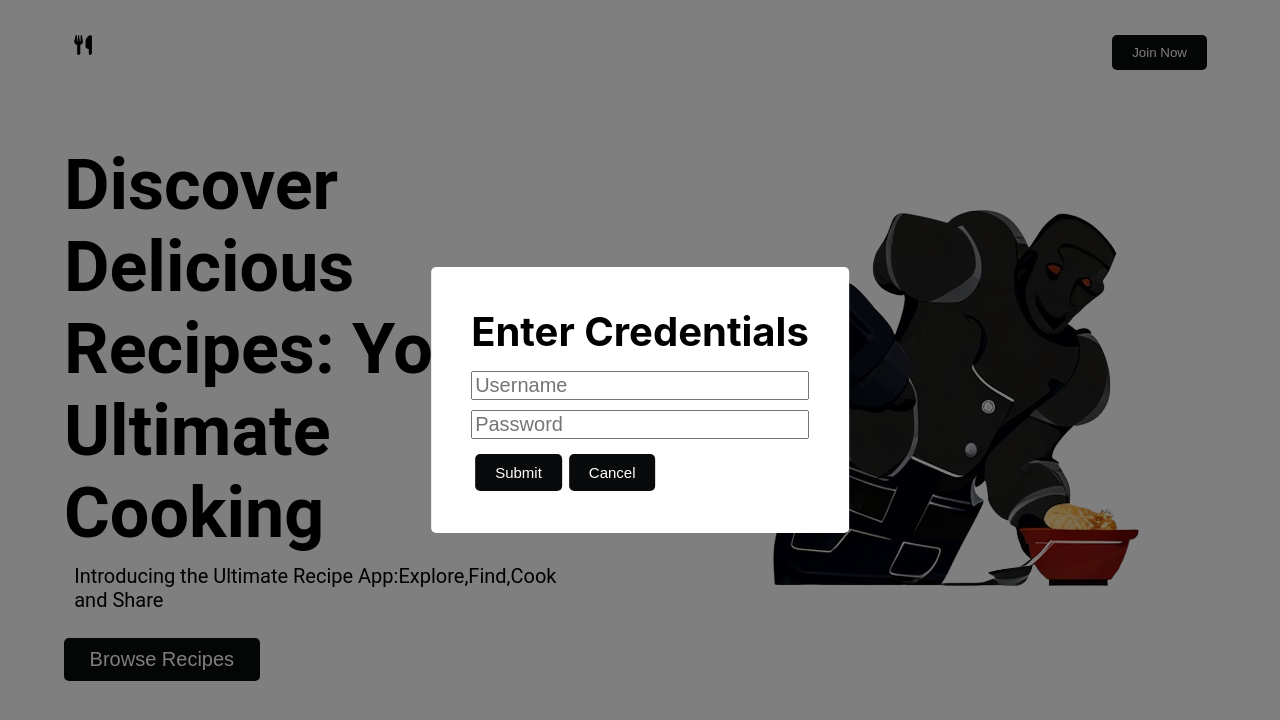
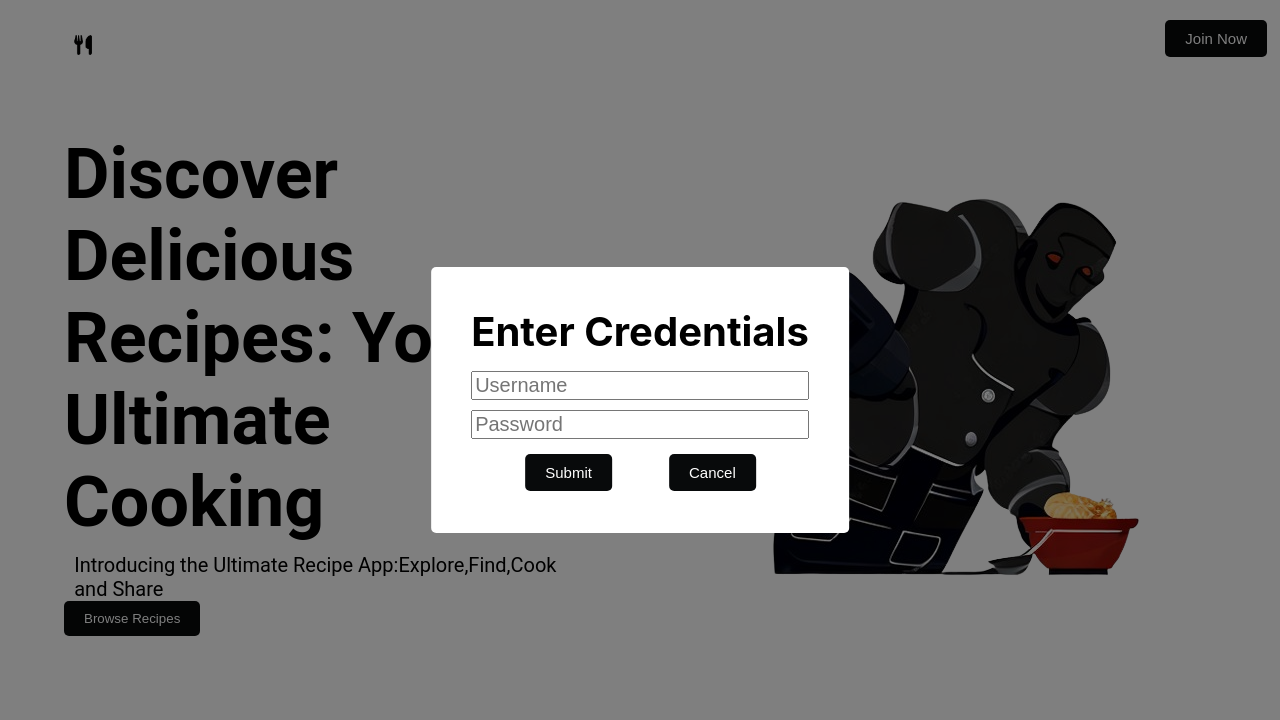
Before and after one commit to Prudhvi-Nath-Reddy/recipe-finder, a React (Create React App) app in the folder frontend/: page / in a window 1280 px wide. Both pictures are taken after a click on the button "Browse Recipes". Shown: the top 720 px of the page. Built offline with nearby package versions, Linux system fonts and the light colour scheme; no server answers.

Commit message:
made css files for landing page and Addrecipepopup

```diff
--- a/frontend/src/AddRecipePopup.js
+++ b/frontend/src/AddRecipePopup.js
@@ -1,6 +1,7 @@
 import React, { Component } from 'react';
 import Select from 'react-select';
 import axios from 'axios' ;
+import "./AddRecipePopup.css";
 
 class AddRecipePopup extends Component {
   constructor(props) {
@@ -116,80 +117,19 @@ class AddRecipePopup extends Component {
     const { theme,loginUsername } = this.props;
     const { recipeName, selectedIngredients, timeNeeded, process, precautions, allIngredients ,author} = this.state;
 
-    const styles = {
-    popupContainer: {
-    position: 'fixed',
-    top: '50%',
-    left: '50%',
-    transform: 'translate(-50%, -50%)',
-    background: 'white',
-    padding: '40px',
-    borderRadius: '5px',
-    minWidth: '50%',
-    textAlign: 'center',
-    },
-    title: {
-    fontSize: '30px',
-    fontWeight: 'bold',
-    marginBottom: '10px',
-    },
-    inputField: {
-    marginTop: '5px',
-    marginBottom: '5px',
-    fontSize: '20px',
-    width: '100%',
-    boxSizing: 'border-box',
-    padding: '8px',
-    borderRadius: '5px',
-    border: '1px solid #ccc',
-    },
-      selectContainer: {
-        marginTop: '5px',
-        marginBottom: '5px',
-        width: '100%',
-        textAlign: 'left',
-      },
-      textArea: {
-        marginTop: '5px',
-        marginBottom: '5px',
-        fontSize: '20px',
-        width: '100%',
-        minHeight: '100px',
-        boxSizing: 'border-box',
-        padding: '8px',
-        borderRadius: '5px',
-        border: '1px solid #ccc',
-      },
-      buttonContainer: {
-        display: 'flex',
-        justifyContent: 'space-evenly',
-        marginTop: '10px',
-      },
-      addrecipebutton: {
-        backgroundColor: theme.colors.button,
-        color: theme.colors.white,
-        width: '30%',
-        minHeight: '40px',
-        border: 'none',
-        borderRadius: '5px',
-        cursor: 'pointer',
-        fontSize: '15px',
-      },
-    };
-
     return (
 
-      <div style={{ position: 'fixed', top: 0, left: 0, width: '100%', height: '100%', background: 'rgba(0,0,0,0.5)' }}>
-        <div style={styles.popupContainer}>
-          <div style={styles.title}>Create Recipe</div>
+      <div className='popupBackground'>
+        <div className='popupContainer'>
+          <div className='title'>Create Recipe</div>
           <input
-            style={styles.inputField}
+            className='addrecipeinputField'
             type="text"
             placeholder="Recipe name"
             value={recipeName}
             onChange={this.handleRecipeNameChange}
           />
-          <div style={styles.selectContainer}>
+          <div className='selectContainer'>
             <Select
               isMulti
               options={allIngredients}
@@ -199,29 +139,29 @@ class AddRecipePopup extends Component {
             />
           </div>
           <input
-            style={styles.inputField}
+            className='addrecipeinputField'
             type="text"
             placeholder="Time needed"
             value={timeNeeded}
             onChange={this.handleTimeNeededChange}
           />
           <textarea
-            style={styles.textArea}
+            className='addrecipetextArea'
             placeholder="Process"
             value={process}
             onChange={this.handleProcessChange}
           />
           <textarea
-            style={styles.textArea}
+            className='addrecipetextArea'
             placeholder="Precautions"
             value={precautions}
             onChange={this.handlePrecautionsChange}
           />
-          <div style={styles.buttonContainer}>
-            <button style={styles.addrecipebutton} onClick={this.handleAddRecipe}>
+          <div className='buttonContainer'>
+            <button className='addrecipebutton' onClick={this.handleAddRecipe}>
               Add Recipe
             </button>
-            <button style={styles.addrecipebutton} onClick={this.handleClosePopup}>
+            <button className='addrecipebutton' onClick={this.handleClosePopup}>
               Cancel
             </button>
           </div>
--- a/frontend/src/App.js
+++ b/frontend/src/App.js
@@ -12,7 +12,6 @@ function App() {
     const [recipes, setRecipes] = useState([]);
 
     const handleLogin = (username) => {
-      // Your login logic
       setLoginUsername(username);
     };
 
--- /dev/null
+++ b/frontend/src/LandingPage.css
@@ -0,0 +1,89 @@
+/* Add appropriate styles based on your needs */
+
+.topcontainer {
+    display: flex;
+    justify-content: space-between;
+    padding: 10px;
+  }
+
+  .createaccount{
+    font-size: 40px;
+    font-weight: bold;
+    margin-bottom: 10px;
+  }
+
+  .signupinput{
+    margin-top: 5px;
+    margin-bottom: 5px;
+    font-size: 20px;
+  }
+
+  .signuppopupContainer {
+    position: fixed;
+    top: 50%;
+    left: 50%;
+    transform: translate(-50%, -50%);
+    background: white;
+    padding: 40px;
+    border-radius: 5px;
+    text-align: center;
+}
+
+  .logoContainer {
+    margin: 2% 0 0 5%;
+  }
+
+  .logo {
+    width: 20px;
+    height: 20px;
+  }
+
+  .buttonContainer {
+    display: flex;
+    justify-content: flex-end;
+    margin: 2% 5% 0 0;
+  }
+
+  .browserecipesbutton {
+    background-color: #080a0b;
+    color: white;
+    padding: 10px 20px;
+    border: none;
+    border-radius: 5px;
+    cursor: pointer;
+  }
+
+  .signupbutton {
+    background-color: #080a0b;
+    color: white;
+    padding: 10px 20px;
+    border: none;
+    border-radius: 5px;
+    cursor: pointer;
+    margin: 10px 3px 2px 4px;
+    font-size: 15px;
+  }
+
+  .bottomcontainer {
+    display: flex;
+    justify-content: space-between;
+    margin: 5% 0;
+  }
+
+  .column {
+    width: 40%;
+    margin: 0 5%;
+  }
+
+  .column1 {
+    text-align: left;
+    width: 40%;
+    margin: 0 5%;
+  }
+
+  .bottombuttoncontainer {
+    display: flex;
+    margin-top: 5%;
+  }
+
+  /* Add more styles as needed */
--- a/frontend/src/LandingPage.js
+++ b/frontend/src/LandingPage.js
@@ -2,7 +2,7 @@ import React, { Component } from 'react';
 import utensilsIcon from './images/Icon utensils.png';
 import cooking from './images/cooking.png'
 import { Navigate } from 'react-router-dom';
-
+import './LandingPage.css';
 import axios from 'axios' ;
 class LandingPage extends Component {
 
@@ -66,26 +66,11 @@ class LandingPage extends Component {
           console.log(error);
 
         }
-
-
-        // Close the signup popup after handling the account creation
         this.handleCloseSignupPopup();
       };
 
       handleLogin = () => {
-        // console.log('Login Username:', this.state.loginUsername);
-        // console.log('Login Password:', this.state.loginPassword);
         console.log('eneterd handle login');
-        // // Handle login logic here
-        // try {
-        //   axios.post("http://localhost:8000/ingredient",{
-        //     name:"Chicken",
-        //   })
-        // }
-        // catch(error)
-        // {
-        //   console.log(error)
-        // }
         try {
           axios.post("http://localhost:8000/",{
             username: this.state.loginUsername,password:this.state.loginPassword
@@ -143,88 +128,31 @@ class LandingPage extends Component {
   render() {
     const { theme } = this.props;
 
-    const styles = {
-      topcontainer: {
-        display: 'flex',
-        justifyContent: 'space-between',
-        padding: '10px',
-
-      },
-      logoContainer: {
-        margin: '2% 0 0 5%', // top right bottom left
-      },
-      logo: {
-        width: '20px',
-        height: '20px',
-      },
-      buttonContainer: {
-        display: 'flex',
-        justifyContent: 'flex-end',
-        margin: '2% 5% 0 0',
-      },
-      button: {
-        backgroundColor: theme.colors.button,
-        color: theme.colors.white,
-        padding: '10px 20px',
-        border: 'none',
-        borderRadius: '5px',
-        cursor: 'pointer',
-      },
-      signupbutton: {
-        backgroundColor: theme.colors.button,
-        color: theme.colors.white,
-        padding: '10px 20px',
-        border: 'none',
-        borderRadius: '5px',
-        cursor: 'pointer',
-        margin:'10px 3px 2px 4px',
-        fontSize:'15px'
-      },
-      bottomcontainer: {
-        display: 'flex',
-        justifyContent: 'space-between',
-        margin: '5% 0',
-      },
-      column: {
-        width: '40%',
-        margin: '0 5%',
-      },
-      column1: {
-        textAlign: 'left',
-      },
-      bottombuttoncontainer:{
-        display:'flex',
-        marginTop:'5%'
-      }
-    };
-
-
-
     return (
       <div>
-        <div style={styles.topcontainer}>
-            <div style={styles.logoContainer}>
+        <div className='topcontainer'>
+            <div className='logoContainer'>
             <img
                 src={utensilsIcon}
                 alt="Logo"
-                style={styles.logo}
+                className='logo'
             />
             </div>
-            <div style={styles.buttonContainer}>
-                <button onClick={this.handleOpenSignupPopup} style={styles.button}>Join Now</button>
+            <div className='buttoncontainer'>
+                <button onClick={this.handleOpenSignupPopup} className='signupbutton'>Join Now</button>
             </div>
             {/* Signup Popup */}
             {this.state.signupPopup && (
-                <div style={{ position: 'fixed', top: 0, left: 0, width: '100%', height: '100%', background: 'rgba(0,0,0,0.5)' }}>
-                <div style={{ position: 'absolute', top: '50%', left: '50%', transform: 'translate(-50%, -50%)', background: 'white', padding: '40px', borderRadius: '5px' }}>
-                    <div style={{ fontSize: '40px', fontWeight: 'bold', marginBottom: '10px' }}>Create Account</div>
+                <div className='popupBackground'>
+                <div className='signuppopupContainer'>
+                    <div className='createaccount'>Create Account</div>
                     <div style={{ display: 'flex', flexDirection: 'column' }}>
-                    <input style={{ marginTop: '5px', marginBottom: '5px', fontSize: '20px' }} type="text" placeholder="Username" value={this.state.signupUsername} onChange={this.handleSignupUsernameChange} />
-                    <input style={{ marginTop: '5px', marginBottom: '5px', fontSize: '20px' }} type="password" placeholder="Password" value={this.state.signupPassword} onChange={this.handleSignupPasswordChange} />
-                    <input style={{ marginTop: '5px', marginBottom: '5px', fontSize: '20px' }} type="password" placeholder="Confirm Password" value={this.state.signupConfirmPassword} onChange={this.handleSignupConfirmPasswordChange} />
-                    <div>
-                        <button style={styles.signupbutton} onClick={this.handleCreateAccount}>Create Account</button>
-                        <button style={styles.signupbutton} onClick={this.handleCloseSignupPopup}>Cancel</button>
+                    <input className='signupinput' type="text" placeholder="Username" value={this.state.signupUsername} onChange={this.handleSignupUsernameChange} />
+                    <input className='signupinput' type="password" placeholder="Password" value={this.state.signupPassword} onChange={this.handleSignupPasswordChange} />
+                    <input className='signupinput' type="password" placeholder="Confirm Password" value={this.state.signupConfirmPassword} onChange={this.handleSignupConfirmPasswordChange} />
+                    <div style={{ display: 'flex', justifyContent: 'space-evenly' }}>
+                        <button className='signupbutton' onClick={this.handleCreateAccount}>Create Account</button>
+                        <button className='signupbutton' onClick={this.handleCloseSignupPopup}>Cancel</button>
                     </div>
                     </div>
                 </div>
@@ -232,17 +160,17 @@ class LandingPage extends Component {
             )}
             {/* Login Popup */}
             {this.state.browseRecipesPopup && (
-                <div style={{ position: 'fixed', top: 0, left: 0, width: '100%', height: '100%', background: 'rgba(0,0,0,0.5)' }}>
-                <div style={{ position: 'absolute', top: '50%', left: '50%', transform: 'translate(-50%, -50%)', background: 'white', padding: '40px', borderRadius: '5px' }}>
-                    <div style={{ fontSize: '40px', fontWeight: 'bold', marginBottom: '10px' }}>Enter Credentials</div>
+                <div className='popupBackground'>
+                <div className='signuppopupContainer'>
+                    <div className='createaccount'>Enter Credentials</div>
                     <div style={{ display: 'flex', flexDirection: 'column' }}>
-                    <input style={{ marginTop: '5px', marginBottom: '5px', fontSize: '20px' }} type="text" id = "loginusername" placeholder="Username" value={this.state.loginUsername} onChange={this.handleLoginUsernameChange} />
-                    <input style={{ marginTop: '5px', marginBottom: '5px', fontSize: '20px' }} type="password" id = "loginpassword" placeholder="Password" value={this.state.loginPassword} onChange={this.handleLoginPasswordChange} />
-                    <div>
-                        <button style={styles.signupbutton} onClick={this.handleLogin}>
+                    <input className='signupinput' type="text" id = "loginusername" placeholder="Username" value={this.state.loginUsername} onChange={this.handleLoginUsernameChange} />
+                    <input className='signupinput' type="password" id = "loginpassword" placeholder="Password" value={this.state.loginPassword} onChange={this.handleLoginPasswordChange} />
+                    <div style={{ display: 'flex', justifyContent: 'space-evenly' }}>
+                        <button className='signupbutton' onClick={this.handleLogin}>
                         Submit
                         </button>
-                        <button style={styles.signupbutton} onClick={this.handleCloseBrowseRecipesPopup}>
+                        <button className='signupbutton' onClick={this.handleCloseBrowseRecipesPopup}>
                         Cancel
                         </button>
                     </div>
@@ -252,19 +180,19 @@ class LandingPage extends Component {
             )}
             {this.state.isloggedin && <Navigate to='/home' /> }
         </div>
-        <div style={styles.bottomcontainer}>
-            <div style={{ ...styles.column, ...styles.column1 }}>
+        <div className='bottomcontainer'>
+            <div className='column1'>
                 <div style={{ fontWeight: 'bold', fontSize: '70px', fontFamily: 'Roboto' }}>
                     Discover Delicious Recipes: Your Ultimate Cooking
                 </div>
                 <div style={{ fontFamily: 'Roboto', fontSize: '20px', marginLeft: '2%', marginTop: '2%' }}>
                     Introducing the Ultimate Recipe App:Explore,Find,Cook and Share
                 </div>
-                <div style={styles.bottombuttoncontainer}>
-                    <button onClick={this.handleOpenBrowseRecipesPopup} style={{...styles.button,fontSize:'20px',paddingInline:'5%'}}>Browse Recipes</button>
+                <div className='buttonbottomcontainer'>
+                    <button className='browserecipesbutton' onClick={this.handleOpenBrowseRecipesPopup} >Browse Recipes</button>
                 </div>
             </div>
-            <div style={{ ...styles.column}}>
+            <div className='column'>
                 <img
                     src={cooking} alt='cooking'
                 />
```
Also changed, not shown: frontend/src/AddRecipePopup.css (+14 -4 lines).
